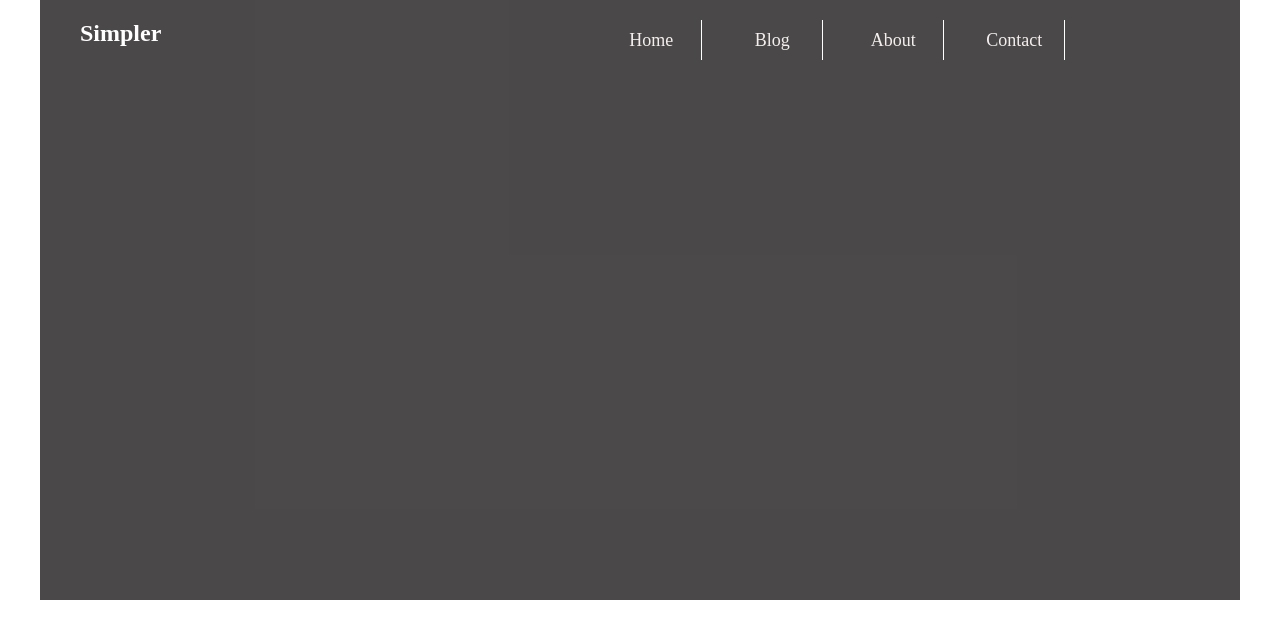
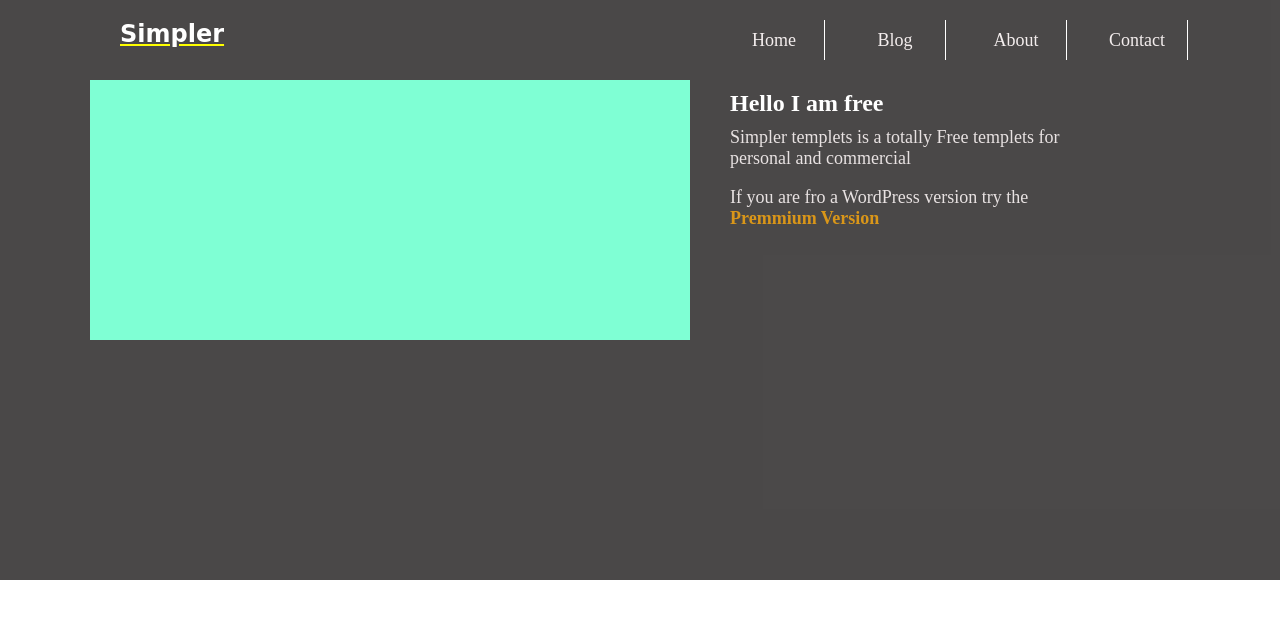
Before and after one commit to swag1506/Simple, a plain HTML site: page index.html in a window 1280 px wide. Drawn offline with Linux system fonts and the light colour scheme.

Commit message:
header done

```diff
--- a/index.html
+++ b/index.html
@@ -27,9 +27,18 @@
          </ul>
      </div>
 
+      <div class="center">
         <div class="left">
 
         </div>
+
+          <div class="right">
+                <h3>Hello I am free</h3>
+                 <p>Simpler templets is a totally Free templets for <br>
+                  personal and commercial                </p> <br>
+                   <p>If you are fro a WordPress version try the <br>
+                     <b>   Premmium Version </b></p>
+          </div>   </div>
 
        </div>
 
--- a/style.css
+++ b/style.css
@@ -6,10 +6,16 @@
 
 .sayt
 {
-    width: 1200px;
-    height: 600px;
+    max-width: 1920px;
+    width: 100%;
+    margin: auto;
+}
+
+.header
+{
+    width: 100%;
+    height: 100%;
     background-color: rgba(41, 39, 39, 0.843);
-    margin: auto;
 }
 
 h2
@@ -17,14 +23,11 @@ h2
     float: left;
     color: white;
     margin-top: 20px;
-    margin-left: 40px;
+    margin-left: 120px;
+    font-family: cursive;
+    text-decoration: underline yellow;
 }
 
-h2:hover
-{
-    text-decoration: line-through red;
-
-}
 
 .navbar
 {
@@ -38,7 +41,7 @@ h2:hover
     list-style: none;
     height: 100%;
     float: left;
-    margin-left: 440px;
+    margin-left: 500px;
 }
 
 
@@ -67,3 +70,50 @@ h2:hover
     background-color: white;
     color: black;
 }
+
+.center
+{
+    height: 500px;
+    width: 1200px;
+    box-sizing: border-box;
+    overflow: hidden;
+}
+
+.left
+{   float: left;
+    width: 600px;
+    height: 260px;
+    background-color: aquamarine;
+    margin-left: 90px;
+}
+
+.right
+{
+    float: left;
+    width: 340px;
+    height: 220px;
+    margin-top: 10px;
+    margin-left: 40px;
+    text-align: justify;
+    color: rgba(239, 233, 233, 0.958);
+}
+
+.right h3
+{
+    color: white;
+    font-weight: 600;
+    margin-bottom: 10px;
+    font-size: 24px;
+    font-family: 'Times New Roman', Times, serif;
+}
+
+b
+{
+    color: rgba(237, 160, 18, 0.88);
+}
+
+p
+{
+    font-size: 18px;
+    font-weight: 200;
+}
```
